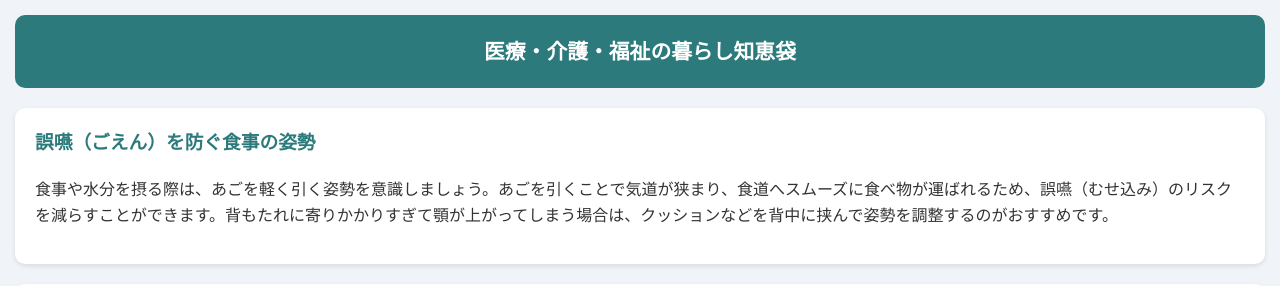
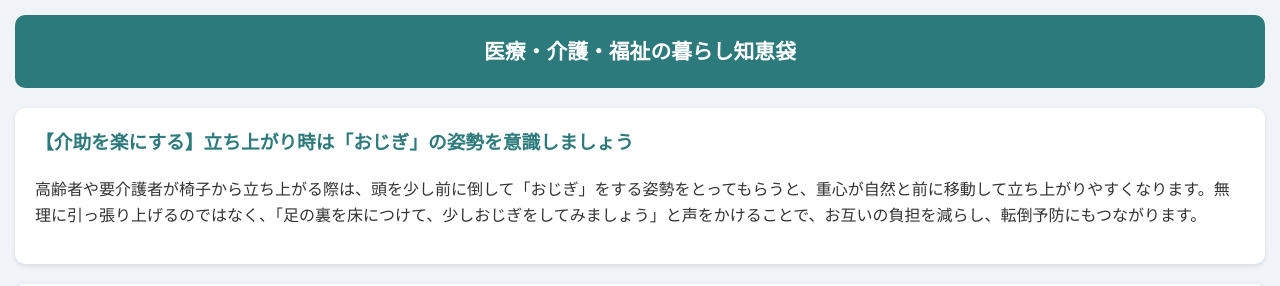
Before and after one commit to MKT-KND/jarvis-care-media, a plain HTML site: page index.html in a window 1280 px wide. Shown: the top 286 px of the page. Drawn offline with Linux system fonts and the light colour scheme.

Commit message:
JARVIS: Auto update content

```diff
--- a/index.html
+++ b/index.html
@@ -18,8 +18,8 @@
         <h1>医療・介護・福祉の暮らし知恵袋</h1>
     </header>
     <div class="card">
-        <h3>誤嚥（ごえん）を防ぐ食事の姿勢</h3>
-<p>食事や水分を摂る際は、あごを軽く引く姿勢を意識しましょう。あごを引くことで気道が狭まり、食道へスムーズに食べ物が運ばれるため、誤嚥（むせ込み）のリスクを減らすことができます。背もたれに寄りかかりすぎて顎が上がってしまう場合は、クッションなどを背中に挟んで姿勢を調整するのがおすすめです。</p>
+        <h3>【介助を楽にする】立ち上がり時は「おじぎ」の姿勢を意識しましょう</h3>
+<p>高齢者や要介護者が椅子から立ち上がる際は、頭を少し前に倒して「おじぎ」をする姿勢をとってもらうと、重心が自然と前に移動して立ち上がりやすくなります。無理に引っ張り上げるのではなく、「足の裏を床につけて、少しおじぎをしてみましょう」と声をかけることで、お互いの負担を減らし、転倒予防にもつながります。</p>
     </div>
     <div class="card">
         <div style="font-weight:bold; margin-bottom:10px; text-align:center;">💡 おすすめ福祉・介護サービス</div>
```
